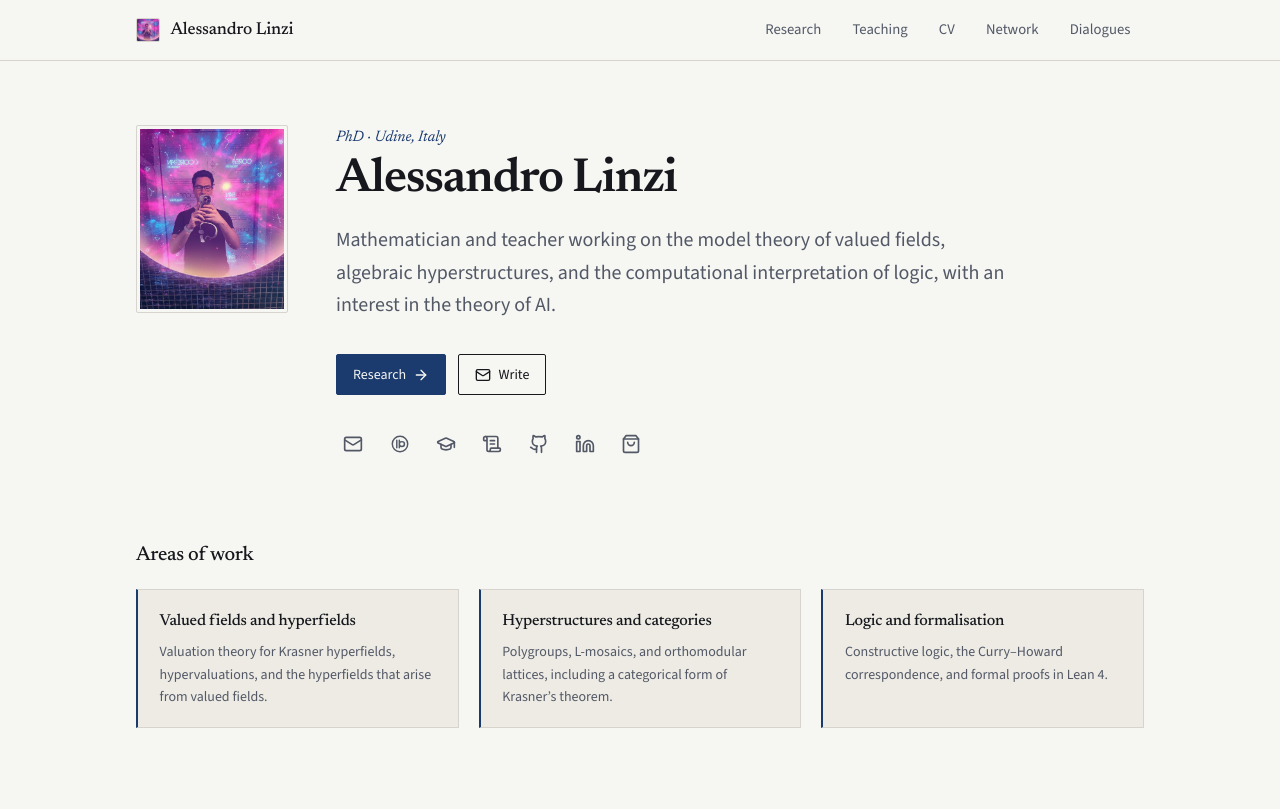
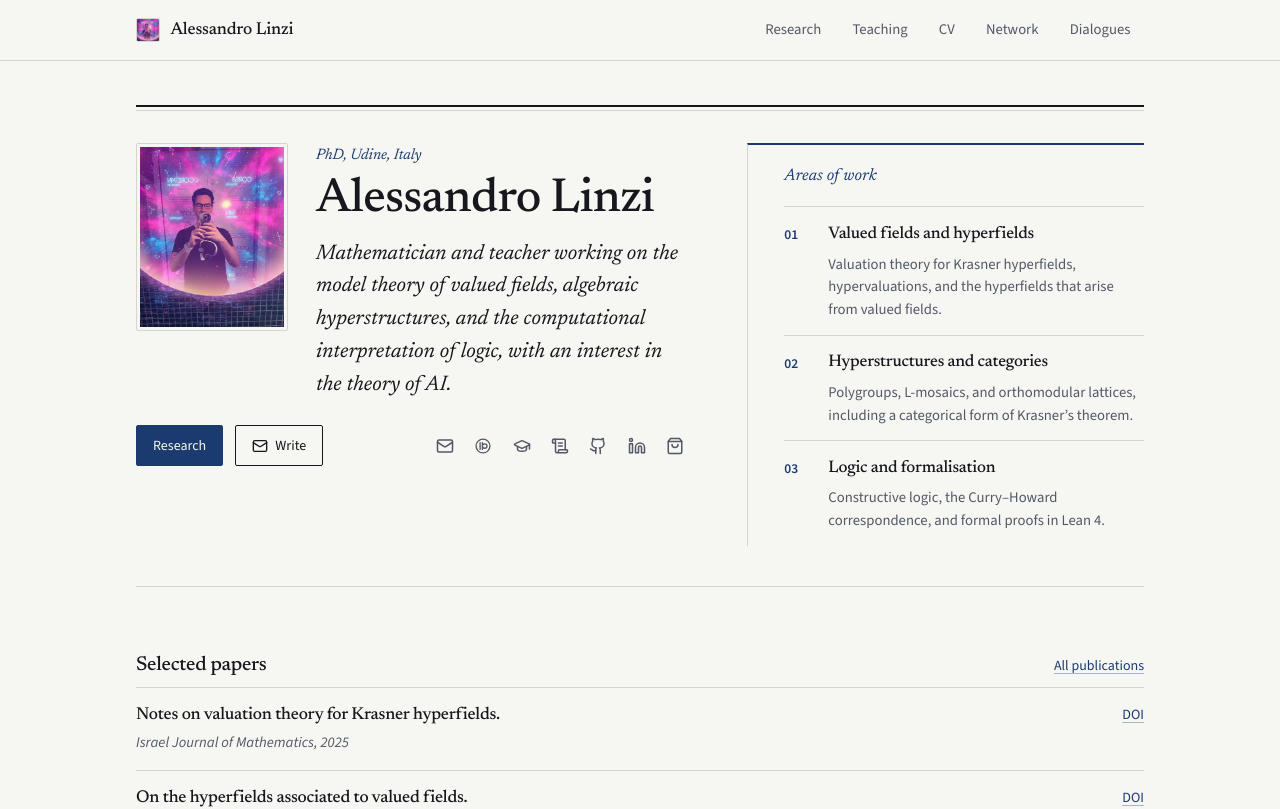
Before and after one commit to linzialessandro/PersonalWebsite, a React (Vite) app: page / in a window 1280 px wide. Shown: the top 809 px of the page. Built offline with nearby package versions, Linux system fonts and the light colour scheme.

Commit message:
feat(pages): apply monograph hero, flush-left year ledgers, and ruled index plates

```diff
--- a/src/index.css
+++ b/src/index.css
@@ -478,8 +478,7 @@
     margin-bottom: 0;
   }
 
-  .index-plate,
-  .glass-card {
+  .index-plate {
     background: var(--color-secondary);
     border: 1px solid var(--color-border);
     border-left: 2px solid var(--color-accent);
--- a/src/pages/AIGallery.jsx
+++ b/src/pages/AIGallery.jsx
@@ -31,8 +31,8 @@ const AIGallery = () => {
                     {person.name}
                   </a>
                   {person.lang ? (
-                    <span className="ml-2 text-xs text-muted-foreground uppercase tracking-wide">
-                      {person.lang}
+                    <span className="ml-2 text-xs text-muted-foreground italic">
+                      ({person.lang.toLowerCase()})
                     </span>
                   ) : null}
                 </div>
@@ -46,7 +46,7 @@ const AIGallery = () => {
           <h2>Verses</h2>
           <div className="grid-2">
             {poetry.map((poem) => (
-              <article key={poem.title} className="glass-card">
+              <article key={poem.title} className="index-plate">
                 <h3 className="text-base mt-0 mb-3">{poem.title}</h3>
                 <p className="text-muted-foreground italic leading-7 text-[0.95rem] m-0">
                   {poem.lines.map((line) => (
@@ -69,7 +69,7 @@ const AIGallery = () => {
               alt="AI generated image titled The Mandelbrot Dream"
               width={1024}
               height={1024}
-              className="w-full rounded-lg border border-white/10"
+              className="archival-figure-img"
             />
             <figcaption className="text-muted-foreground mt-3 text-sm">
               The Mandelbrot Dream. Generated with AI.
--- a/src/pages/CV.jsx
+++ b/src/pages/CV.jsx
@@ -15,7 +15,7 @@ const Timeline = ({ items }) => (
           <h3 className="timeline-org">{item.org}</h3>
           <p className="timeline-role">
             {item.role}
-            {item.place ? ` · ${item.place}` : ""}
+            {item.place ? `, ${item.place}` : ""}
           </p>
           {item.unit ? <p className="timeline-role">{item.unit}</p> : null}
         </div>
--- a/src/pages/Home.jsx
+++ b/src/pages/Home.jsx
@@ -1,4 +1,4 @@
-import { ArrowRight, Mail } from "lucide-react";
+import { Mail } from "lucide-react";
 import { Link } from "react-router-dom";
 import PageMeta from "../components/PageMeta";
 import SocialLinks from "../components/SocialLinks";
@@ -8,56 +8,58 @@ import profilePhoto from "../assets/profile.jpg";
 
 const Home = () => {
   return (
-    <div className="page-shell pt-10 md:pt-16">
+    <div className="page-shell">
       <PageMeta description={profile.tagline} />
 
-      <section className="flex flex-col md:flex-row md:items-start gap-8 md:gap-12">
+      <section className="monograph-hero">
+        <div className="monograph-dossier">
+          <div className="dossier-header">
             <img
               src={profilePhoto}
               alt="Alessandro Linzi"
-          width={216}
-          height={216}
+              width={152}
+              height={188}
               className="profile-photo"
             />
-        <div className="max-w-2xl">
+            <div>
               <p className="page-kicker">
-            {profile.honorific} · {profile.location}
+                {profile.honorific}, {profile.location}
               </p>
-          <h1 className="text-4xl md:text-5xl font-heading font-bold tracking-tight mb-5">
-            {profile.name}
-          </h1>
-          <p className="text-lg md:text-xl text-muted-foreground leading-relaxed mb-8">
-            {profile.tagline}
-          </p>
-          <div className="flex flex-wrap gap-3 items-center">
+              <h1 className="hero-title">{profile.name}</h1>
+              <p className="monograph-epigraph">{profile.tagline}</p>
+            </div>
+          </div>
+          <div className="dossier-actions">
             <Link to="/publications" className="btn btn-primary">
               Research
-              <ArrowRight size={16} />
             </Link>
             <a href={`mailto:${profile.email}`} className="btn btn-outline">
               <Mail size={16} />
               Write
             </a>
+            <SocialLinks size={18} className="sm:ml-auto" />
           </div>
-          <SocialLinks size={20} className="mt-8 gap-3" />
         </div>
+
+        <aside className="seminar-index" aria-labelledby="areas-heading">
+          <h2 id="areas-heading" className="seminar-index-heading">
+            Areas of work
+          </h2>
+          <ol className="seminar-index-list">
+            {researchThemes.map((theme, idx) => (
+              <li key={theme.title} className="seminar-index-item">
+                <span className="seminar-index-num">0{idx + 1}</span>
+                <div>
+                  <h3 className="seminar-index-title">{theme.title}</h3>
+                  <p className="seminar-index-text">{theme.text}</p>
+                </div>
+              </li>
+            ))}
+          </ol>
+        </aside>
       </section>
 
-      <section className="mt-20">
-        <h2 className="text-xl mb-5">Areas of work</h2>
-        <div className="grid-3">
-          {researchThemes.map((theme) => (
-            <article key={theme.title} className="glass-card">
-              <h3 className="text-base mt-0 mb-2">{theme.title}</h3>
-              <p className="m-0 text-sm text-muted-foreground leading-relaxed">
-                {theme.text}
-              </p>
-            </article>
-          ))}
-        </div>
-      </section>
-
-      <section className="mt-20">
+      <section className="mt-16">
         <div className="flex items-baseline justify-between gap-4 mb-2">
           <h2 className="text-xl m-0">Selected papers</h2>
           <Link to="/publications" className="text-sm text-link">
--- a/src/pages/Publications.jsx
+++ b/src/pages/Publications.jsx
@@ -12,7 +12,7 @@ import {
 const YearList = ({ items }) => (
   <div>
     {groupByYear(items).map(([year, group]) => (
-      <section key={year}>
+      <section key={year} className="year-group">
         <h3 className="pub-year">{year}</h3>
         <div className="pub-list">
           {group.map((pub) => (
--- a/src/pages/Teaching.jsx
+++ b/src/pages/Teaching.jsx
@@ -62,7 +62,8 @@ const Teaching = () => {
       <div className="content-stack">
         <section id="materials" className="content-block">
           <h2>Materials</h2>
-          <article className="glass-card mb-4">
+          <div className="grid-2">
+            <article className="index-plate">
               <p className="page-kicker mb-2">Textbook</p>
               <h3 className="text-lg mt-0 mb-2">
                 <i>{teachingBook.title}</i>
@@ -76,7 +77,7 @@ const Teaching = () => {
               </ExternalTextLink>
             </article>
 
-          <article className="glass-card">
+            <article className="index-plate">
               <p className="page-kicker mb-2">Notes</p>
               <h3 className="text-lg mt-0 mb-2">LaTeX for a first paper</h3>
               <p className="prose-quiet m-0 mb-4">
@@ -94,11 +95,13 @@ const Teaching = () => {
                 Download
               </a>
             </article>
+          </div>
         </section>
 
         <section id="projects" className="content-block">
           <h2>Projects</h2>
-          <article className="glass-card mb-4">
+          <div className="grid-2">
+            <article className="index-plate">
               <h3 className="text-lg mt-0 mb-2">SenzaTesto</h3>
               <p className="prose-quiet m-0 mb-4">
                 An open collection of AI-generated mathematics exercises for
@@ -108,12 +111,12 @@ const Teaching = () => {
                 Open SenzaTesto
               </ExternalTextLink>
             </article>
-          <article className="glass-card">
+            <article className="index-plate">
               <h3 className="text-lg mt-0 mb-2">Mate-matician</h3>
               <p className="prose-quiet m-0 mb-4">
-              An experimental browser app for browsing MacTutor biographies. It
-              runs as a public preview on Google AI Studio and needs a Google
-              account.
+                An experimental browser app for browsing MacTutor biographies.
+                It runs as a public preview on Google AI Studio and needs a
+                Google account.
               </p>
               <div className="flex flex-wrap gap-3">
                 <a
@@ -135,6 +138,7 @@ const Teaching = () => {
                 </a>
               </div>
             </article>
+          </div>
         </section>
 
         <section id="students" className="content-block">
```
Also changed, not shown: 2 other files (tests, documents, lock files or other folders). Lines whose indentation alone changed are shown as unchanged.
